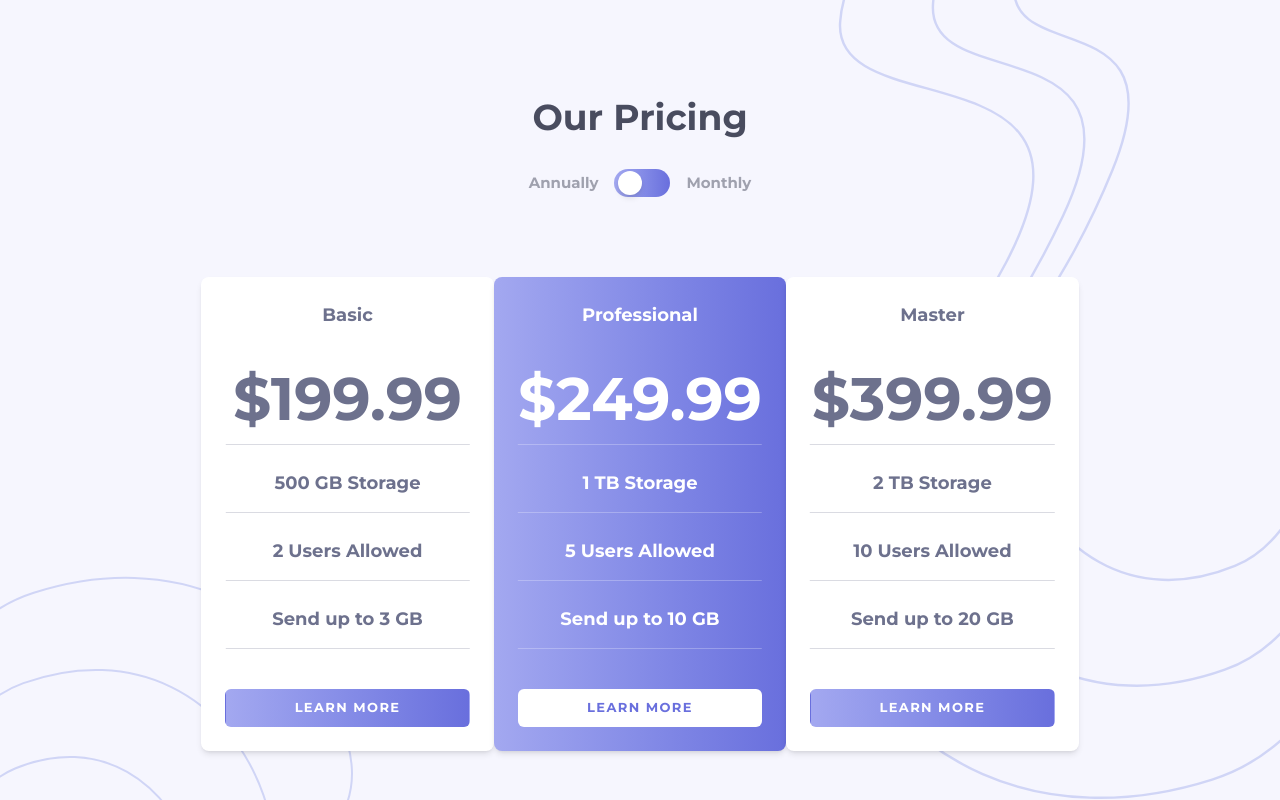
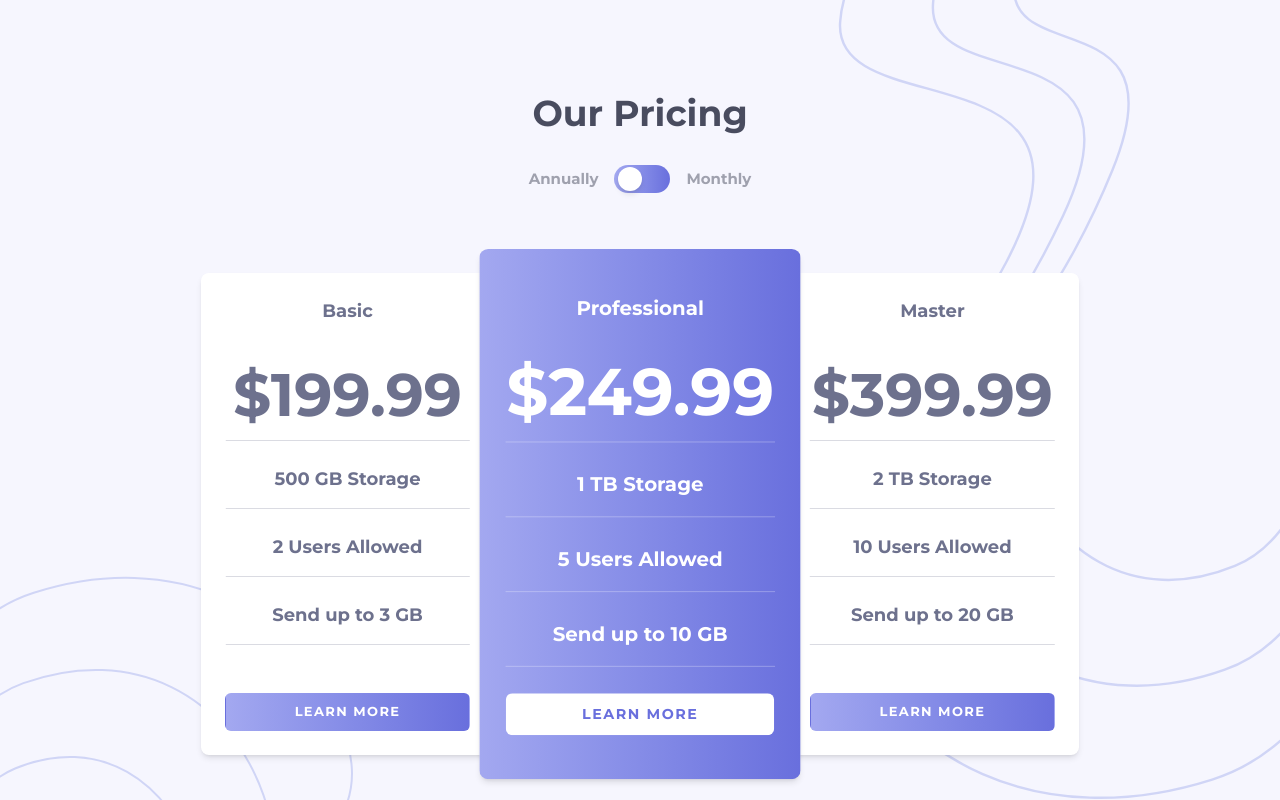
Before and after one commit to Rgit915/pricing-component-with-toggle, a React (Vite) app: page / in a window 1280 px wide. Built offline with nearby package versions, Linux system fonts and the light colour scheme.

Commit message:
Fix scaling effect only to the Professional plan

```diff
--- a/src/components/PricingCard.jsx
+++ b/src/components/PricingCard.jsx
@@ -1,6 +1,8 @@
 const PricingCard = ({ plan, isAnnually }) => {
   const isProfessional = plan.name === "Professional";
-  const borderColor = isProfessional ? "bg-white" : "bg-neutral-slate-grayish-blue";
+  const borderColor = isProfessional
+    ? "bg-white"
+    : "bg-neutral-slate-grayish-blue";
   const textColor = isProfessional
     ? "text-white"
     : "text-neutral-slate-grayish-blue";
@@ -16,9 +18,11 @@ const PricingCard = ({ plan, isAnnually }) => {
 
   return (
     <div
-      className={`card p-6 rounded-lg shadow-md text-center w-full md:w-1/3 transition-all duration-300 ${bgColor} ${textColor}`}
+      className={`card md:w-1/3 transition-all duration-300 ${
+        isProfessional ? "md:scale-110 md:z-10" : "md:scale-100"
+      }  ${bgColor} ${textColor}`}
     >
-      <h2 className="plan-name text-lg relative pb-4 w-full flex justify-center">
+      <h2 className={`${plan.name} text-lg relative ${ isProfessional ? "pb-2": "pb-4"} w-full flex justify-center text-center`}>
         {plan.name}
       </h2>
 
@@ -42,10 +46,10 @@ const PricingCard = ({ plan, isAnnually }) => {
 
       {/** Button with optimized styles **/}
       <button
-        className={`mt-4 py-2 px-4 w-full rounded-md font-bold transition-all border ${
+        className={`py-2 px-4 w-full rounded-md font-bold transition-all border ${
           isProfessional
-            ? "bg-white text-primary-vibrant-blue border-transparent hover:bg-transparent hover:text-white hover:border-white"
-            : "bg-gradient-to-r from-primary-moderate-blue to-primary-vibrant-blue text-white border-transparent hover:bg-none hover:bg-transparent hover:text-primary-vibrant-blue hover:border-primary-vibrant-blue"
+            ? " bg-white text-primary-vibrant-blue border-transparent hover:bg-transparent hover:text-white hover:border-white"
+            : "mt-6 bg-gradient-to-r from-primary-moderate-blue to-primary-vibrant-blue text-white border-transparent hover:bg-none hover:bg-transparent hover:text-primary-vibrant-blue hover:border-primary-vibrant-blue"
         }`}
       >
         Learn More
--- a/src/index.css
+++ b/src/index.css
@@ -65,6 +65,6 @@
 
 @layer components {
   .card {
-    @apply relative max-w-full w-[350px] mx-auto bg-white rounded-lg shadow-md p-6 flex flex-col items-center gap-6 justify-center text-center text-neutral-slate-grayish-blue;
+    @apply relative max-w-full w-[350px] mx-auto bg-white rounded-lg shadow-md p-6 flex flex-col items-center gap-6 justify-center text-center;
   }
 }
```
